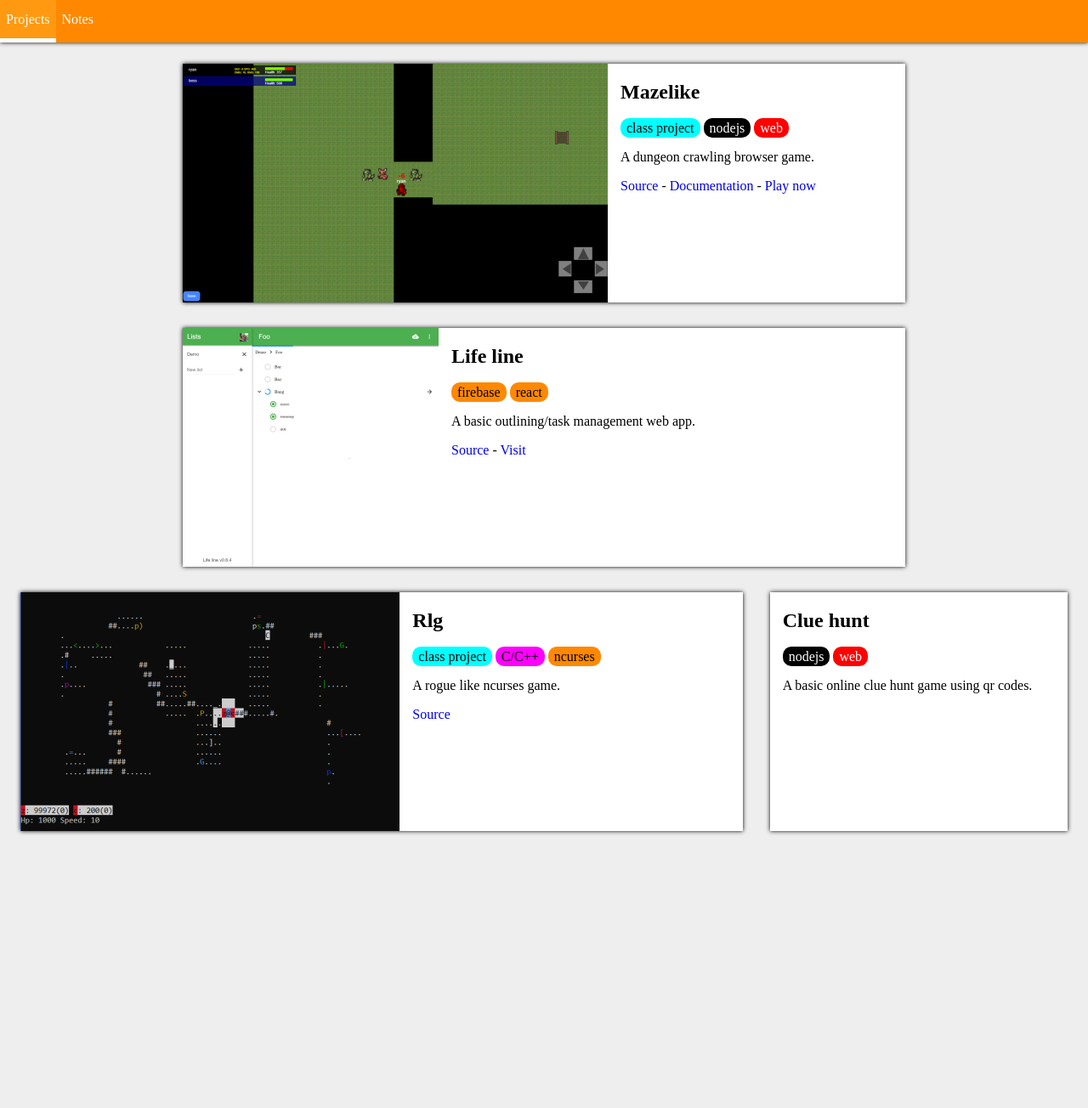
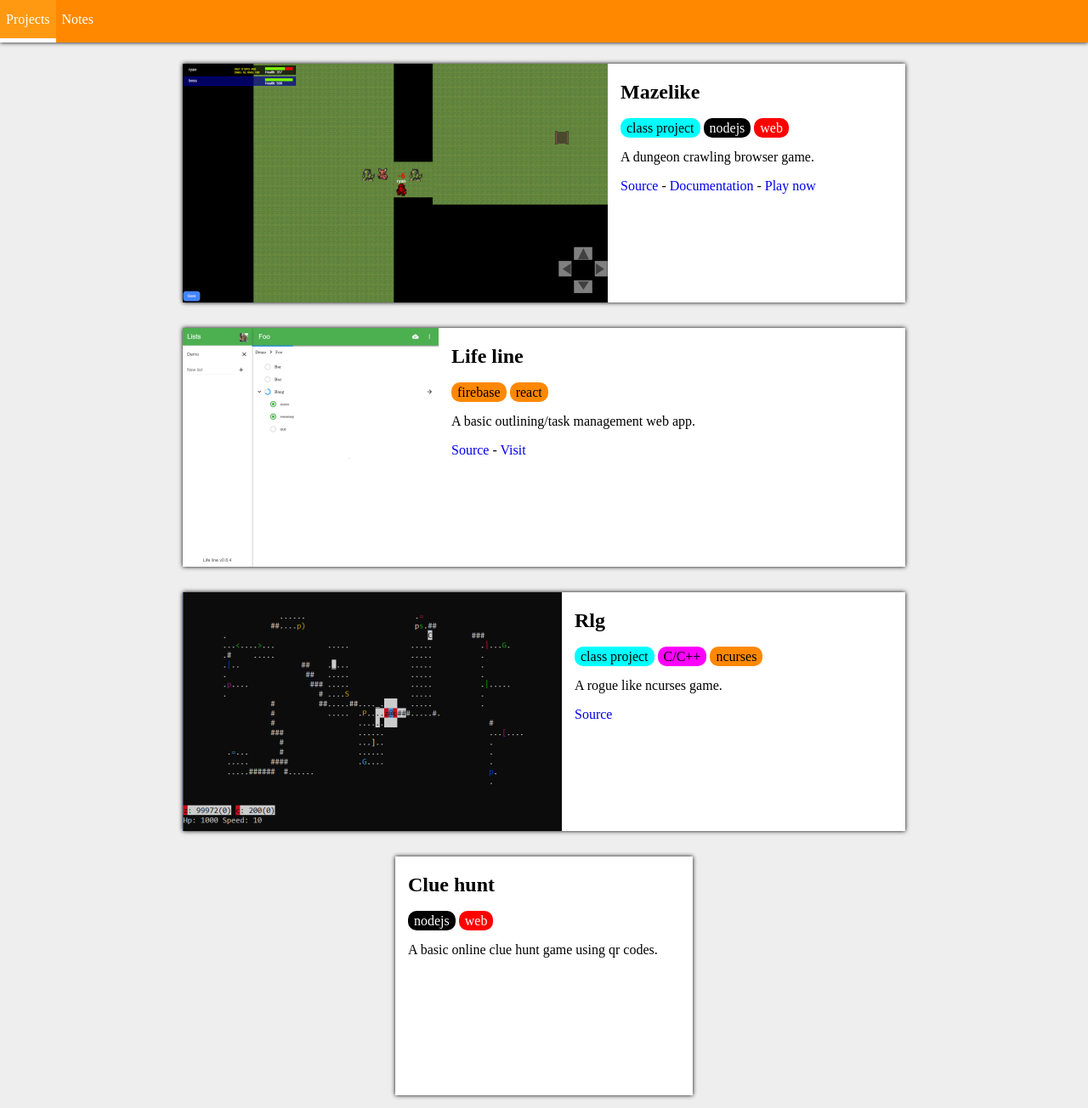
Before and after one commit to ryan3r/ryan3r.github.io, a Jekyll site: the page built from index.html, in a window 1280 px wide. Shown: the whole page at 85% size. Built offline with Jekyll 4.4.1, drawn with Linux system fonts in a browser that asks for light colours; before the commit the page ends 993 px from its top, so only the background shows below that.

Commit message:
Add vim fold markers to stylesheet

```diff
--- a/assets/css/style.css
+++ b/assets/css/style.css
@@ -1,3 +1,4 @@
+/*{{{*/
 html {
     height: 100%;
 }
@@ -23,8 +24,8 @@
 .align-right {
     text-align: right;
 }
-
-/* Alert styles */
+/*}}}*/
+/* Alert styles {{{*/
 .alert {
     padding: 10px;
     margin: 5px;
@@ -42,12 +43,13 @@
     color: #fff;
     box-shadow: 0px 0px 3px #08f;
 }
-
-/* Projects page */
+/*}}}*/
+/* Projects page {{{*/
 .projects {
     display: flex;
-    flex-wrap: wrap;
     justify-content: space-evenly;
+	flex-direction: column;
+	align-items: center;
 }
 
 .project {
@@ -92,8 +94,8 @@
         width: 100%;
     }
 }
-
-/* Nav bar */
+/*}}}*/
+/* Nav bar {{{*/
 nav {
     height: 50px;
     background: #f80;
@@ -136,8 +138,8 @@
 nav a:hover {
     text-decoration: none;
 }
-
-/* Subtle footer */
+/*}}}*/
+/* Subtle footer {{{*/
 footer {
     color: #555;
     text-align: center;
@@ -147,8 +149,8 @@
 footer a {
     color: #555;
 }
-
-/* Note styles */
+/*}}}*/
+/* Note styles {{{*/
 .note-list {
     padding: 0px;
 }
@@ -167,8 +169,8 @@
     text-decoration: none !important;
     color: inherit;
 }
-
-/* Sidebar layout */
+/*}}}*/
+/* Sidebar layout {{{*/
 .outer {
     display: flex;
 }
@@ -227,8 +229,8 @@
         display: block;
     }
 }
-
-/* Edit on github links */
+/*}}}*/
+/* Edit on github links {{{*/
 a.edit {
     display: none;
     color: #777;
@@ -237,3 +239,4 @@
 .editor a.edit {
     display: inline;
 }
+/*}}}*/
```
